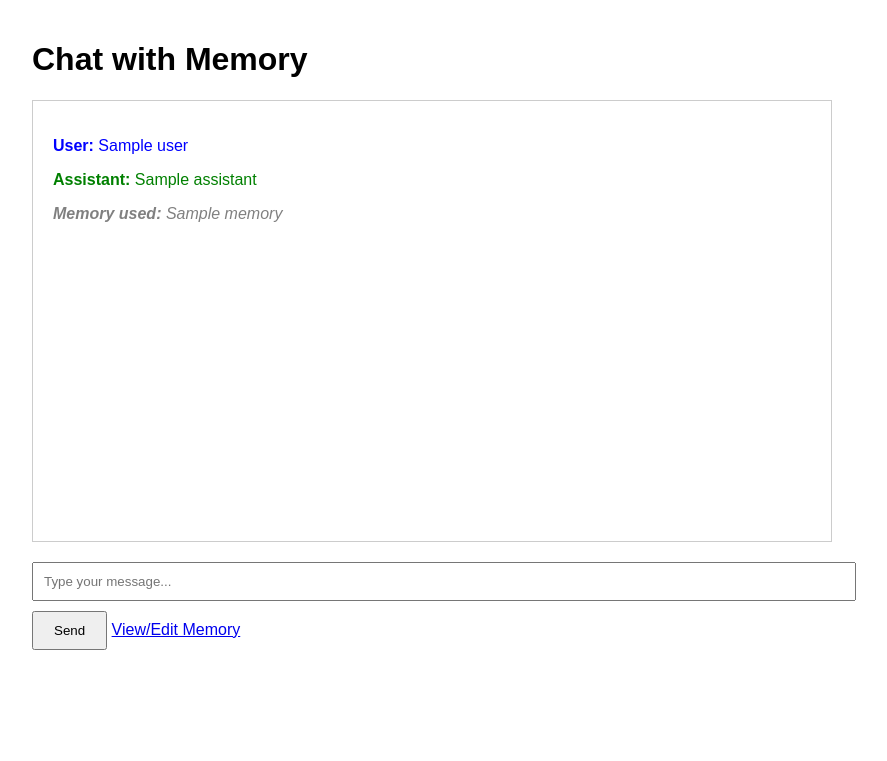
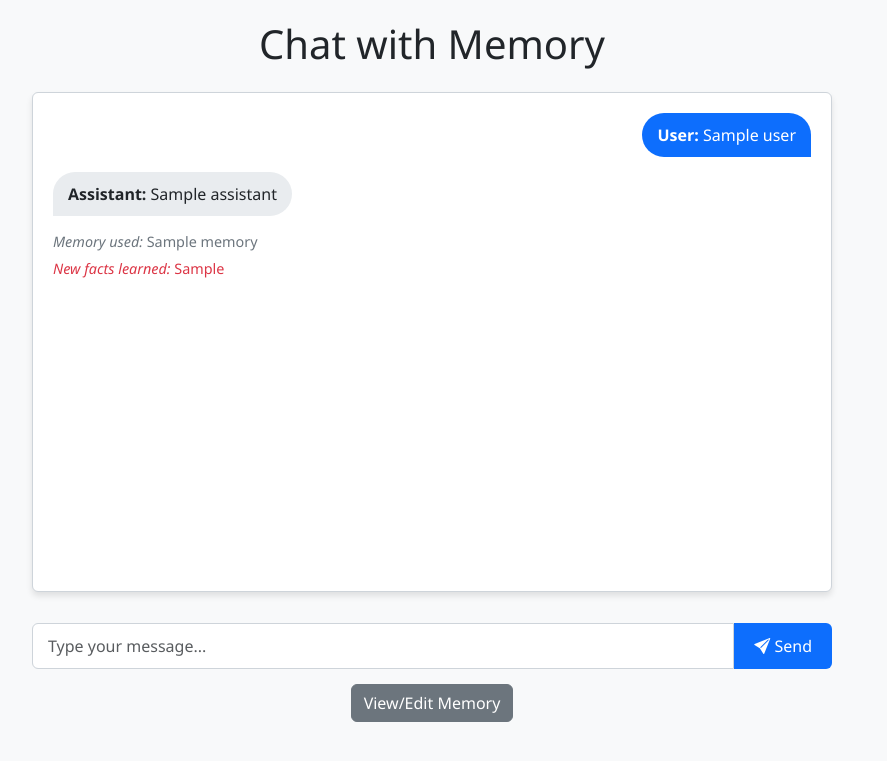
Before and after one commit to AlexisWu-01/memory-chat, a Flask app: template templates/chat.html in a window 1280 px wide. Shown: the top 761 px of the page, without its empty margins (208-1095 px from the left). Run offline with Flask 3, Linux system fonts and the light colour scheme; the template is opened without the code that fills it: most values are stand-ins (such as "Sample title", 1, 10 or a date in 2020).

Commit message:
final chatbox content

````diff
--- a/app.py
+++ b/app.py
@@ -1,67 +1,212 @@
 # app.py
 from flask import Flask, render_template, request, redirect, url_for, jsonify
 from openai import OpenAI
-from memory_data import user_memory, update_memory, conversation_history, update_conversation_history
-from semantic_search import get_relevant_facts
+from memory_data import user_memory, conversation_history, update_conversation_history
+import json
+import logging
 
 app = Flask(__name__)
+
+# Configure logging
+logging.basicConfig(level=logging.DEBUG)
 
 # Set your OpenAI API key
 from api_key import openai_api_key
 
 client = OpenAI(api_key=openai_api_key)
-
 @app.route('/', methods=['GET', 'POST'])
 def chat():
     global user_memory, conversation_history
-    if request.method == 'POST':
-        user_input = request.form['user_input']
-        # Retrieve relevant facts considering conversation history
-        relevant_facts = get_relevant_facts(user_input, user_memory, conversation_history)
 
-        # Prepare the messages for the LLM, including conversation history
-        messages = [
-            {"role": "system", "content": "You are a helpful assistant with access to user memory. Use the relevant facts provided to personalize your responses."}
-        ]
+    try:
+        if request.method == 'POST':
+            user_input = request.form.get('user_input', '').strip()
 
-        # Add conversation history
-        for turn in conversation_history:
-            messages.append({"role": "user", "content": turn['user']})
-            messages.append({"role": "assistant", "content": turn['assistant']})
+            # Handle case where no input was provided
+            if not user_input:
+                logging.warning("Empty user input received.")
+                return jsonify({"error": "User input is required."}), 400
 
-        # Add current user input and relevant facts
-        messages.append({"role": "user", "content": f"Relevant Facts: {relevant_facts}\n\nUser Input: {user_input}"})
+            # Prepare the context with memory and conversation history
+            context = (
+                f"User Query: {user_input}\n\n"
+                f"User Memory:\n{chr(10).join(user_memory)}\n\n"
+                f"Conversation History:\n{format_conversation_history(conversation_history)}"
+            )
 
-        # Get response from LLM
-        response = client.chat.completions.create(
-            model="gpt-3.5-turbo",
-            messages=messages,
-            max_tokens=150
-        )
-        assistant_response = response.choices[0].message.content.strip()
+        # Refined prompt with concise instructions and clear examples
+            prompt = """
+            You are a helpful assistant that utilizes user memory and conversation history to provide accurate and personalized responses.
 
-        # Update memory based on the conversation
-        user_memory = update_memory(user_input, assistant_response, user_memory)
+            **Tasks:**
+            1. **Select up to 5 relevant facts** from the user memory that are **most contextually related** to the user's query.
+            - Use recent conversation context and the specific content of the query to determine relevance.
+            - **Only include facts essential to the query** or **necessary** to enhance the response meaningfully.
+            - Avoid including unrelated or tangential information, even if it is known about the user.
+            2. **Craft a concise, personalized response** based on the user's query along with relevant facts and recent conversation.
+            - Directly address the user's query while integrating relevant details from memory where helpful.
+            3. **Extract any new factual information** from the user's query only to update the memory.
+            - Ensure only new, relevant facts are added, avoiding redundancies or irrelevant details.
+            4. **Respond strictly in JSON format only, with no additional comments or explanations.**
 
-        # Update conversation history
-        update_conversation_history(user_input, assistant_response, relevant_facts)
+            **Respond in the following JSON format:**
+            {
+                "memory_used": ["..."],
+                "assistant_response": "...",
+                "new_facts": ["..."]
+            }
 
-        return jsonify({
-            'response': assistant_response,
-            'memory': relevant_facts
-        })
+            ---
+            **Example 1:**
+            User Query: What is my favorite color?
+            User Memory:
+            - The user's favorite color is blue.
+            - The user enjoys eating tacos.
+            - The user likes movies like Parasite.
+            - The user plays basketball regularly.
+            - The user's preferred mode of transportation is cycling.
+            Conversation History:
+            User: What is my favorite color?
+            Assistant: Based on your memory, your favorite color is blue.
 
-    return render_template('chat.html', conversation=conversation_history)
+            Response:
+            {
+                "memory_used": ["The user's favorite color is blue.", "The user likes color red."],
+                "assistant_response": "Your favorite color is blue.",
+                "new_facts": []
+            }
+            ---
+            **Example 2:**
+            User Query: I just got a new puppy named Max.
+            User Memory:
+            - The user has a pet cat named Jojo.
+            - The user enjoys activities related to water like swimming.
+            - The user plays basketball regularly.
+            - The user likes movies like Inception.
+            Conversation History:
+            User: I just got a new puppy named Max.
+            Assistant: That's exciting! Now you have a pet cat named Jojo and a new puppy named Max.
 
+            Response:
+            {
+                "memory_used": ["The user has a pet cat named Jojo."],
+                "assistant_response": "Congratulations on your new puppy, Max! Now you have a pet cat named Jojo and a new puppy.",
+                "new_facts": ["The user got a new puppy named Max."]
+            }
+            ---
+            **Example 3:**
+            User Query: What were we just talking about?
+            User Memory:
+            - The user has a pet cat named Jojo.
+            - The user got a new puppy named Max.
+            - The user enjoys eating tacos.
+            - The user likes movies like Inception.
+            - The user currently works as a software engineer.
+            Conversation History:
+            User: I just got a new puppy named Max.
+            Assistant: Congratulations on your new puppy, Max! Now you have a pet cat named Jojo and a new puppy.
+            User: What were we just talking about?
+
+            Response:
+            {
+                "memory_used": [
+                    "The user has a pet cat named Jojo.",
+                    "The user got a new puppy named Max."
+                ],
+                "assistant_response": "We were discussing your pets. You have a pet cat named Jojo and a new puppy named Max.",
+                "new_facts": []
+            }
+            ---
+            **Example 4 (No New Facts):**
+            User Query: Do I like sushi?
+            User Memory:
+            - The user is allergic to peanuts.
+            - The user enjoys eating tacos.
+            - The user likes movies like Inception.
+            - The user currently works as a software engineer.
+            Conversation History:
+            User: Do I like sushi?
+            Assistant: Based on your memory, there's no information about your preference for sushi.
+
+            Response:
+            {
+                "memory_used": [],
+                "assistant_response": "There's no information about your preference for sushi in your memory.",
+                "new_facts": []
+            }
+            ---
+            **Context for this interaction:**
+            {context}
+
+            """
+
+
+            try:
+                response = client.chat.completions.create(
+                    model="gpt-3.5-turbo",
+                    messages=[
+                        {"role": "system", "content": prompt},
+                        {"role": "user", "content": context}
+                    ],
+                    max_tokens=500,
+                    temperature=0.3
+                )
+            except Exception as e:
+                logging.exception("OpenAI API call failed.")
+                return jsonify({"error": "Failed to communicate with OpenAI API."}), 500
+
+        # Parse the response from OpenAI
+            output = response.choices[0].message.content.strip()
+            logging.debug(f"API Response: {output}")
+
+            # Remove ```json and ``` from the output
+            output = output.replace("```json", "").replace("```", "").strip()
+            try:
+                result = json.loads(output)
+                memory_used = result.get("memory_used", [])
+                assistant_response = result.get("assistant_response", "")
+                new_facts = result.get("new_facts", [])
+            except json.JSONDecodeError:
+                logging.exception("JSON decoding failed.")
+                return jsonify({"error": "Invalid response format from OpenAI API."}), 500
+
+            # Update memory if new facts are found
+            if new_facts:
+                user_memory.extend(new_facts)
+                # Preserve order and ensure uniqueness
+                user_memory = list(dict.fromkeys(user_memory))[-100:]  # Keep only unique facts, limit to 100
+
+            # Update conversation history
+            update_conversation_history(user_input, assistant_response, memory_used, new_facts)
+            # Return the response as JSON
+            return jsonify({
+                'response': assistant_response,
+                'memory': memory_used,
+                'new_facts': new_facts
+            })
+
+        # Render the chat page for GET requests
+        return render_template('chat.html', conversation=conversation_history)
+
+    except Exception as e:
+        logging.exception("An unexpected error occurred.")
+        return jsonify({"error": "An internal error occurred."}), 500
+
+# Memory management route
 @app.route('/memory', methods=['GET', 'POST'])
 def memory():
     global user_memory
     if request.method == 'POST':
-        # Handle memory edits
         new_memory = request.form.getlist('memory')
         user_memory = new_memory
         return redirect(url_for('memory'))
     return render_template('memory.html', memory=user_memory)
 
+def format_conversation_history(history):
+    """Format the conversation history for context in the prompt."""
+    return "\n".join(
+        f"User: {item['user']}\nAssistant: {item['assistant']}\n" for item in history
+    )
+
 if __name__ == '__main__':
     app.run(debug=True)
--- a/templates/chat.html
+++ b/templates/chat.html
@@ -5,54 +5,171 @@
     <meta charset="UTF-8">
     <meta name="viewport" content="width=device-width, initial-scale=1.0">
     <title>Chat with Memory</title>
-    <script src="https://code.jquery.com/jquery-3.6.0.min.js"></script>
+    <link href="https://cdn.jsdelivr.net/npm/bootstrap@5.3.0/dist/css/bootstrap.min.css" rel="stylesheet">
+    <link href="https://cdn.jsdelivr.net/npm/bootstrap-icons@1.10.5/font/bootstrap-icons.css" rel="stylesheet">
     <style>
-        body { font-family: Arial, sans-serif; max-width: 800px; margin: 0 auto; padding: 20px; }
-        #chat-container { border: 1px solid #ccc; padding: 20px; height: 400px; overflow-y: scroll; margin-bottom: 20px; }
-        #user-input { width: 100%; padding: 10px; margin-bottom: 10px; }
-        #send-button { padding: 10px 20px; }
-        .user-message { color: blue; }
-        .assistant-message { color: green; }
-        .memory-used { color: gray; font-style: italic; }
+        body {
+            font-family: 'Segoe UI', Tahoma, Geneva, Verdana, sans-serif;
+            background-color: #f8f9fa;
+            display: flex;
+            flex-direction: column;
+            align-items: center;
+            padding: 20px;
+        }
+        #chat-container {
+            width: 100%;
+            max-width: 800px;
+            height: 500px;
+            border: 1px solid #ced4da;
+            border-radius: 0.375rem;
+            background-color: #ffffff;
+            padding: 20px;
+            overflow-y: scroll;
+            box-shadow: 0 4px 6px rgba(0, 0, 0, 0.1);
+        }
+        .message {
+            margin-bottom: 15px;
+            display: flex;
+        }
+        .user-message {
+            justify-content: flex-end;
+        }
+        .assistant-message {
+            justify-content: flex-start;
+        }
+        .message-content {
+            max-width: 70%;
+            padding: 10px 15px;
+            border-radius: 1.5rem;
+            position: relative;
+        }
+        .user-message .message-content {
+            background-color: #0d6efd;
+            color: #ffffff;
+            border-bottom-right-radius: 0;
+        }
+        .assistant-message .message-content {
+            background-color: #e9ecef;
+            color: #212529;
+            border-bottom-left-radius: 0;
+        }
+        .memory-used, .new-facts {
+            font-size: 0.9rem;
+            margin-top: 5px;
+        }
+        .memory-used {
+            color: #6c757d;
+        }
+        .new-facts {
+            color: #dc3545;
+        }
+        #input-area {
+            width: 100%;
+            max-width: 800px;
+            margin-top: 15px;
+            display: flex;
+        }
+        #user-input {
+            flex: 1;
+            padding: 10px 15px;
+            border: 1px solid #ced4da;
+            border-radius: 0.375rem 0 0 0.375rem;
+            outline: none;
+        }
+        #send-button {
+            padding: 10px 20px;
+            border: none;
+            background-color: #0d6efd;
+            color: #ffffff;
+            border-radius: 0 0.375rem 0.375rem 0;
+            cursor: pointer;
+            transition: background-color 0.3s ease;
+        }
+        #send-button:hover {
+            background-color: #0b5ed7;
+        }
+        .footer-link {
+            margin-top: 15px;
+        }
     </style>
 </head>
 <body>
-    <h1>Chat with Memory</h1>
-    <div id="chat-container">
-        {% for turn in conversation %}
-            <p class="user-message"><strong>User:</strong> {{ turn.user }}</p>
-            <p class="assistant-message"><strong>Assistant:</strong> {{ turn.assistant }}</p>
-            {% if turn.memory %}
-                <p class="memory-used"><strong>Memory used:</strong> {{ turn.memory|join(', ') }}</p>
+    <h1 class="mb-4">Chat with Memory</h1>
+    <div id="chat-container" class="mb-3">
+        {% for message in conversation %}
+            <div class="message user-message">
+                <div class="message-content">
+                    <strong>User:</strong> {{ message.user }}
+                </div>
+            </div>
+            <div class="message assistant-message">
+                <div class="message-content">
+                    <strong>Assistant:</strong> {{ message.assistant }}
+                </div>
+            </div>
+            {% if message.memory %}
+                <div class="memory-used">
+                    <em>Memory used:</em> {{ message.memory | join(', ') }}
+                </div>
+            {% endif %}
+            {% if message.new_facts %}
+                <div class="new-facts">
+                    <em>New facts learned:</em> {{ message.new_facts | join(', ') }}
+                </div>
             {% endif %}
         {% endfor %}
     </div>
-    <input type="text" id="user-input" placeholder="Type your message...">
-    <button id="send-button">Send</button>
-    <a href="{{ url_for('memory') }}">View/Edit Memory</a>
-
+    <div id="input-area">
+        <input type="text" id="user-input" class="form-control" placeholder="Type your message...">
+        <button id="send-button" class="btn btn-primary"><i class="bi bi-send-fill"></i> Send</button>
+    </div>
+    <div class="footer-link">
+        <a href="{{ url_for('memory') }}" class="btn btn-secondary">View/Edit Memory</a>
+    </div>
+    <script src="https://cdn.jsdelivr.net/npm/bootstrap@5.3.0/dist/js/bootstrap.bundle.min.js"></script>
+    <script src="https://code.jquery.com/jquery-3.6.0.min.js"></script>
     <script>
         $(document).ready(function() {
-            function addMessage(sender, message, memory) {
-                var messageHtml = '<p class="' + sender + '-message"><strong>' + sender + ':</strong> ' + message + '</p>';
-                if (memory) {
-                    messageHtml += '<p class="memory-used"><strong>Memory used:</strong> ' + memory.join(', ') + '</p>';
+            function addMessage(sender, message, memory, newFacts) {
+                const alignment = sender === 'User' ? 'user-message' : 'assistant-message';
+                const messageHtml = `
+                    <div class="message ${alignment}">
+                        <div class="message-content">
+                            <strong>${sender}:</strong> ${message}
+                        </div>
+                    </div>
+                `;
+                $('#chat-container').append(messageHtml);
+
+                if (memory && memory.length > 0) {
+                    const memoryHtml = `
+                        <div class="memory-used">
+                            <em>Memory used:</em> ${memory.join(', ')}
+                        </div>
+                    `;
+                    $('#chat-container').append(memoryHtml);
                 }
-                $('#chat-container').append(messageHtml);
+
+                if (newFacts && newFacts.length > 0) {
+                    const newFactsHtml = `
+                        <div class="new-facts">
+                            <em>New facts learned:</em> ${newFacts.join(', ')}
+                        </div>
+                    `;
+                    $('#chat-container').append(newFactsHtml);
+                }
+
                 $('#chat-container').scrollTop($('#chat-container')[0].scrollHeight);
             }
 
             $('#send-button').click(function() {
-                var userInput = $('#user-input').val();
+                const userInput = $('#user-input').val();
                 if (userInput.trim() !== '') {
                     addMessage('User', userInput);
-                    $.ajax({
-                        url: '/',
-                        method: 'POST',
-                        data: { user_input: userInput },
-                        success: function(response) {
-                            addMessage('Assistant', response.response, response.memory);
-                        }
+                    $.post('/', { user_input: userInput }, function(response) {
+                        addMessage('Assistant', response.response, response.memory, response.new_facts);
+                    }).fail(function() {
+                        addMessage('System', 'An error occurred while processing your request.');
                     });
                     $('#user-input').val('');
                 }
````
Also changed, not shown: memory_data.py (+5 -42 lines), semantic_search.py (deleted, +0 -31 lines), templates/memory.html (+42 -10 lines).
